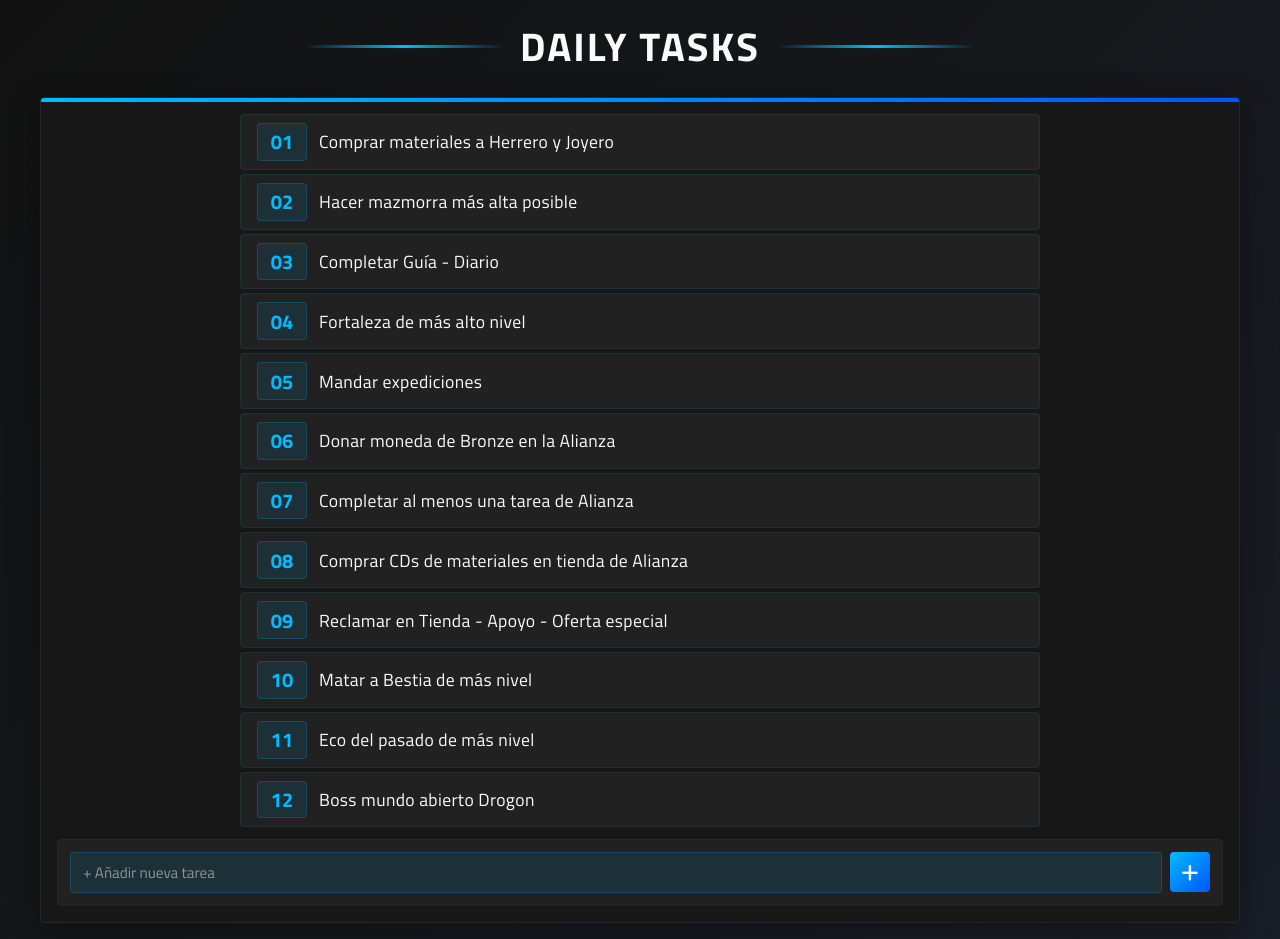
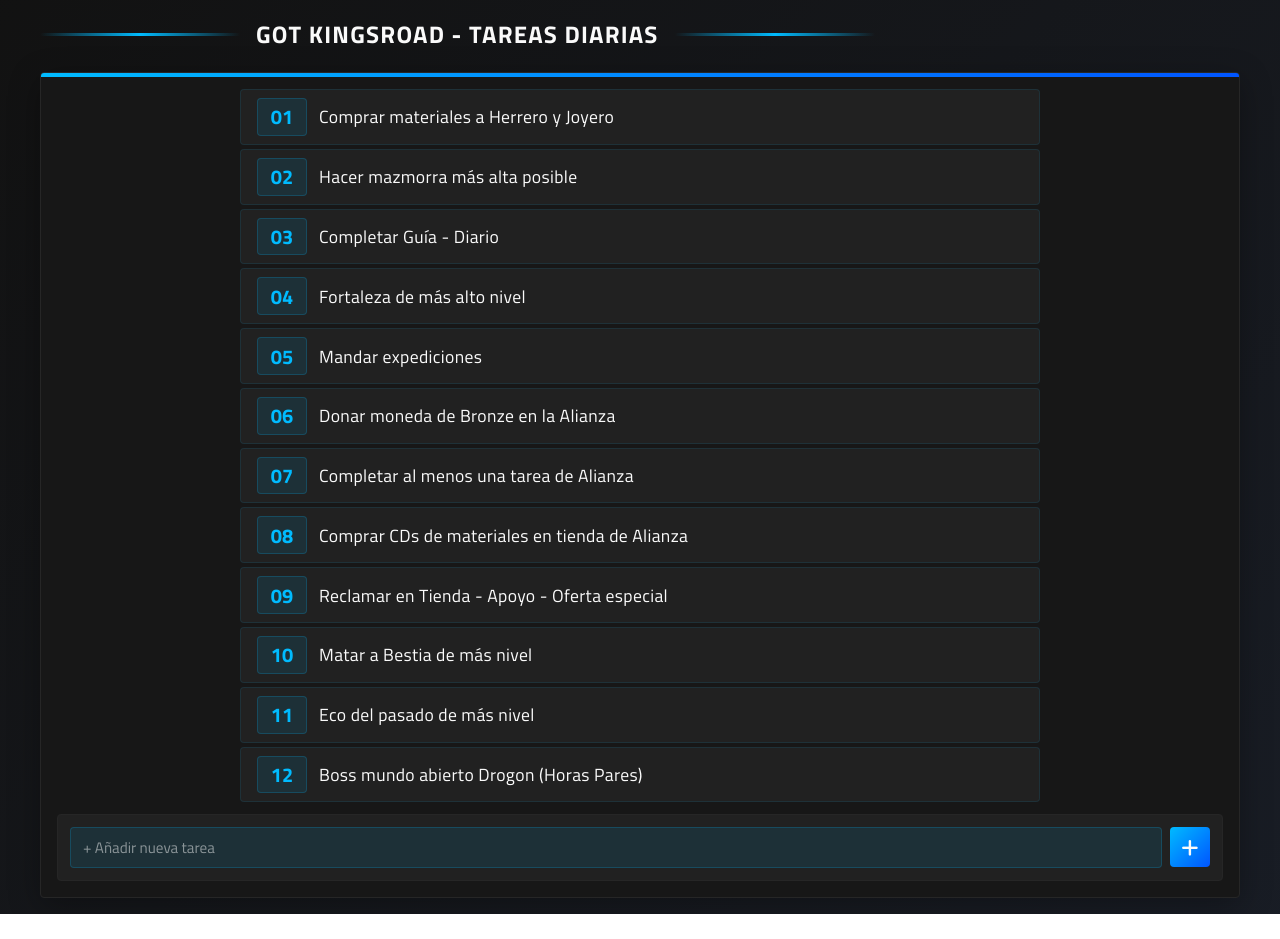
Before and after one commit to PCSolucion/To-do-list, a plain HTML site: page index.html in a window 1280 px wide. After the commit the page ends 914 px from the top, so only its background shows below. Drawn offline with Linux system fonts and the light colour scheme.

Commit message:
List Update

```diff
--- a/index.html
+++ b/index.html
@@ -10,7 +10,7 @@
 </head>
 <body>
     <div class="container">
-        <h1>Daily Tasks</h1>
+        <h1>GoT Kingsroad -  Tareas diarias</h1>
         <div class="todo-container">
             <ul id="todo-list">
                 <li class="task-item">
@@ -147,7 +147,7 @@
                 </li>
                 <li class="task-item">
                     <span class="task-number">12</span>
-                    <span class="task">Boss mundo abierto Drogon</span>
+                    <span class="task">Boss mundo abierto Drogon (Horas Pares)</span>
                     <div class="actions">
                         <button class="complete-btn" aria-label="Marcar como completada">
                             <i class="fas fa-check"></i>
--- a/styles.css
+++ b/styles.css
@@ -42,14 +42,13 @@
     text-align: center;
     color: hsl(var(--foreground));
     margin-bottom: 1.25rem;
-    font-size: 2.5rem;
+    font-size: 1.5rem;
     font-weight: 700;
     text-transform: uppercase;
     letter-spacing: 0.05em;
     position: relative;
     display: flex;
     align-items: center;
-    justify-content: center;
     gap: 1rem;
 }
 
```
